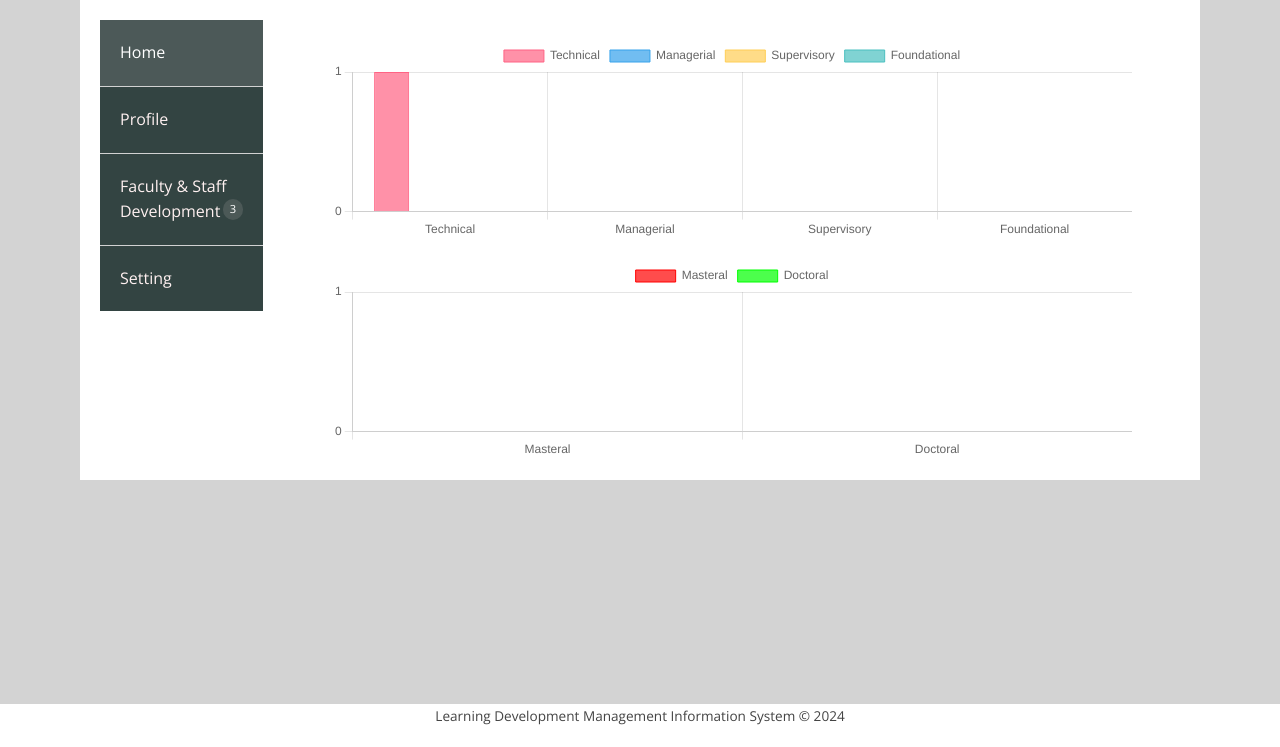
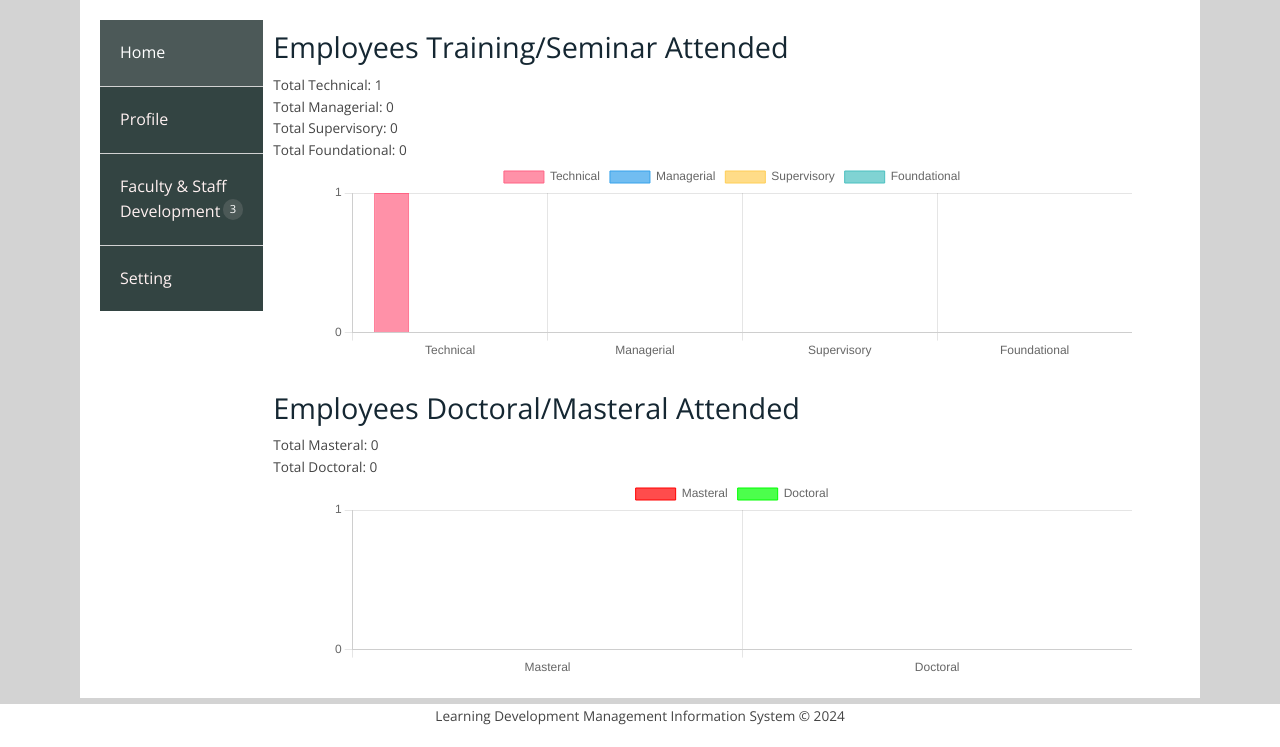
Before and after one commit to ambo18/PLDMIS, a PHP site: page /user/home.php in a window 1280 px wide. Shown: the part 53-800 px from the top of the page. Run offline with PHP 8.4, Linux system fonts and the light colour scheme; a user stored in the database is signed in; data comes from the database, SQL or seed files in the repository.

Commit message:
Add Summary

```diff
--- a/user/home.php
+++ b/user/home.php
@@ -59,16 +59,29 @@ $doctoral_qry = mysqli_query($db, $doctoral_sql);
 $doctoral = $doctoral_qry->num_rows;
 ?>
 
-<div class="s-12 l-10">
+<div class="row">
+
     <div class="clearfix"></div>
-</div>
 
-<div class="s-12 l-10" style="margin-top: 20px; background: #fff;">
-    <canvas id="myBarChart" width="800" height="200"></canvas>
-</div>
+    <div class="s-12 l-10" style=" background: #fff;">
+        <h3>Employees Training/Seminar Attended</h3>
+        <div>
+            <p>Total Technical: <?php echo $technical; ?></p>
+            <p>Total Managerial: <?php echo $managerial; ?></p>
+            <p>Total Supervisory: <?php echo $supervisory; ?></p>
+            <p>Total Foundational:  <?php echo $foundational; ?></p>
+        </div>
+        <canvas id="myBarChart" width="800" height="200"></canvas>
+    </div>
 
-<div class="s-12 l-10" style="margin-top: 20px; background: #fff;">
-    <canvas id="masteral_doctoralChart" width="800" height="200"></canvas>
+    <div class="s-12 l-10 right" style="margin-top: 20px; background: #fff;">
+        <h3>Employees Doctoral/Masteral Attended</h3>
+        <div>
+            <p>Total Masteral: <?php echo $masteral; ?></p>
+            <p>Total Doctoral: <?php echo $doctoral; ?></p>
+        </div>
+        <canvas id="masteral_doctoralChart" width="800" height="200"></canvas>
+    </div>
 </div>
 
 <script src="https://cdn.jsdelivr.net/npm/chart.js"></script>
```
